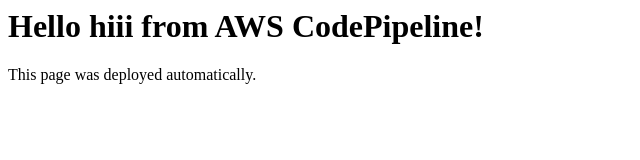
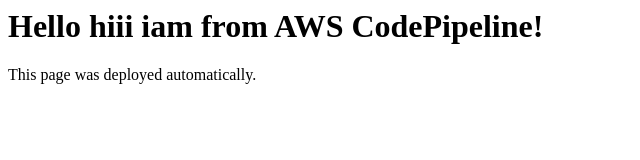
Before and after one commit to soumyajithu/codepipeline-demo, a plain HTML site: page index.html in a window 1280 px wide. Shown: the whole page, without its empty margins (0-640 px from the left). Drawn offline with Linux system fonts and the light colour scheme.

Commit message:
Update greeting message in index.html

```diff
--- a/index.html
+++ b/index.html
@@ -3,7 +3,7 @@
     <title>CodePipeline Lab</title>
 </head>
 <body>
-    <h1>Hello hiii from AWS CodePipeline!</h1>
+    <h1>Hello hiii iam from AWS CodePipeline!</h1>
     <p>This page was deployed automatically.</p>
 </body>
 </html>
```
